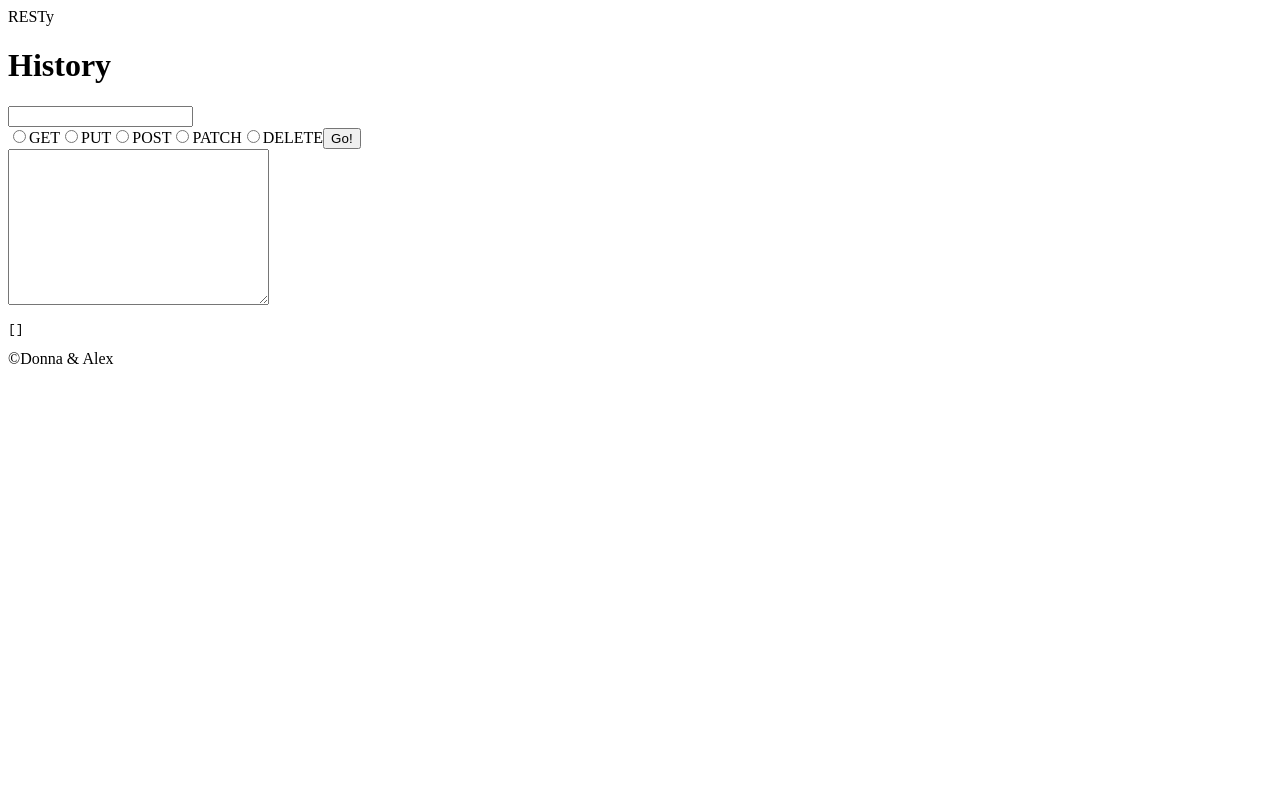
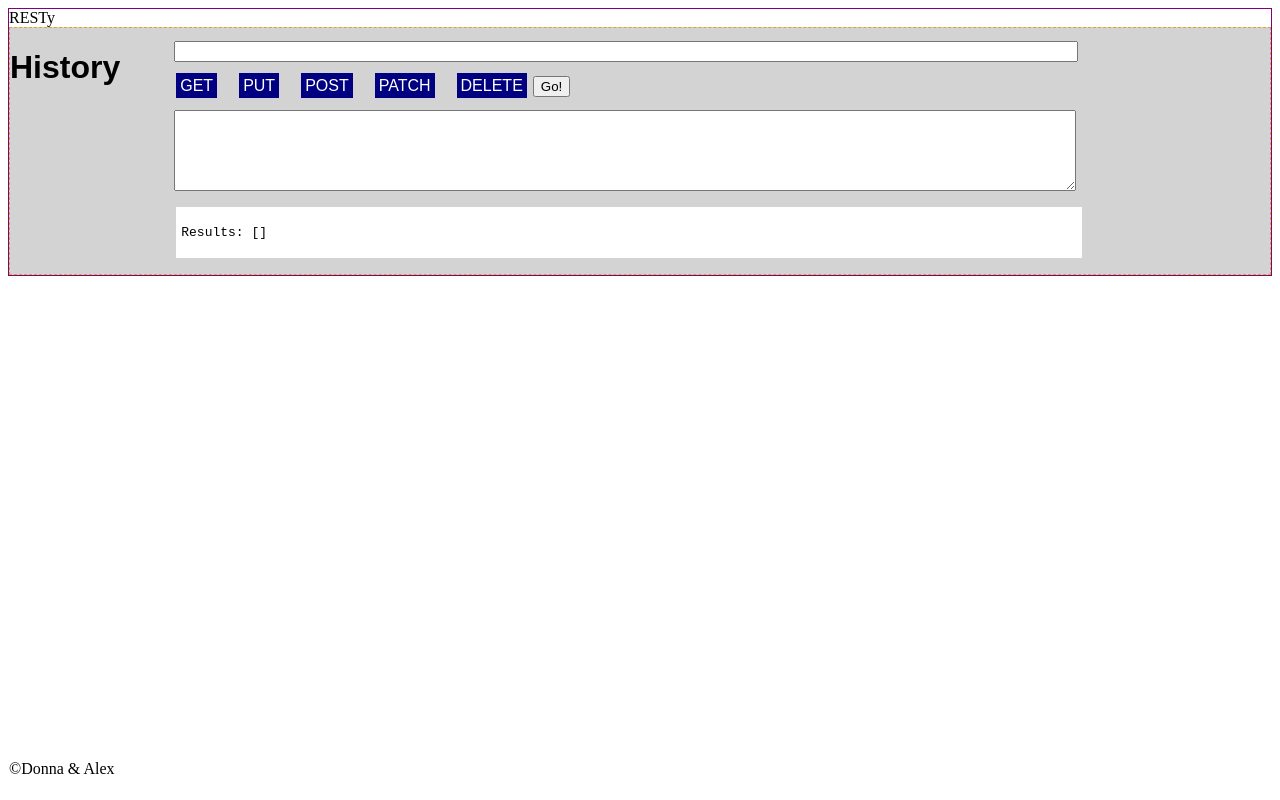
Before and after one commit to alexspencer-401-advanced-javascript/RESTy-react-lab, a React app: page / in a window 1280 px wide. Built offline with nearby package versions, Linux system fonts and the light colour scheme.

Commit message:
styling attempts

```diff
--- /dev/null
+++ b/src/components/Footer.css
@@ -0,0 +1,4 @@
+.Footer {
+  position: absolute;
+  top: 95%;
+}
--- a/src/components/Footer.js
+++ b/src/components/Footer.js
@@ -1,8 +1,9 @@
 import React from 'react';
+import styles from './Footer.css';
 
 const Footer = () => {
   return (
-    <footer>&copy;Donna & Alex</footer>
+    <footer className={styles.Footer}>&copy;Donna & Alex</footer>
   );
 };
 
--- /dev/null
+++ b/src/components/Form.css
@@ -0,0 +1,44 @@
+.Form {
+  font-family: Arial, Helvetica, sans-serif;
+  display: flex;
+  flex-direction: row;
+  flex-wrap: wrap;
+  background-color: lightgray;
+  input[type="radio" ] {
+    display: none;
+  }
+  label {
+    margin-right: 6px;
+    margin-left: 1em;
+    cursor: pointer;
+    background-color: navy;
+    padding: 4px;
+    color: white;
+  }
+  border: 1px dashed goldenrod;
+}
+
+.history {
+  width: 30vw;
+  margin: 1em;
+  display: flex;
+}
+
+
+.jsonContainer {
+  width: 70vw;
+  margin: 1em;
+  display: flex;
+}
+
+.results {
+  background-color: white;
+  width: 70vw;
+  margin: 1em;
+  padding: 5px;
+}
+
+.UrlInput {
+  width: 70vw;
+  margin: 1em;
+}
--- a/src/components/Form.js
+++ b/src/components/Form.js
@@ -2,6 +2,7 @@ import React, { Component } from 'react';
 import apiCall from '../services/api-call';
 import Results from './Results';
 import History from './History';
+import styles from './Form.css'
 
 export default class Form extends Component {
 
@@ -30,22 +31,33 @@ export default class Form extends Component {
   render() {
     return (
 
-      <div>
-        <History history={this.state.history} />
+      <div className={styles.Form}>
+        <History className={styles.history} history={this.state.history} />
         <form onSubmit={this.handleSubmit}>
-          <input type="text" name="url" value={this.state.url} onChange={this.handleChange} />
-          <div>
-            <input type="radio" name="method" value="GET" onChange={this.handleChange} />GET
-            <input type="radio" name="method" value="PUT" onChange={this.handleChange} />PUT
-            <input type="radio" name="method" value="POST" onChange={this.handleChange} />POST
-            <input type="radio" name="method" value="PATCH" onChange={this.handleChange} />PATCH
-            <input type="radio" name="method" value="DELETE" onChange={this.handleChange} />DELETE
+          <input className={styles.UrlInput} type="text" name="url" value={this.state.url} onChange={this.handleChange} />
+          <section>
+            <label>
+              <input type="radio" name="method" value="GET" onChange={this.handleChange} />GET
+            </label>
+            <label>
+              <input type="radio" name="method" value="PUT" onChange={this.handleChange} />PUT
+            </label>
+            <label>
+              <input type="radio" name="method" value="POST" onChange={this.handleChange} />POST
+            </label>
+            <label>
+              <input type="radio" name="method" value="PATCH" onChange={this.handleChange} />PATCH
+            </label>
+            <label>
+              <input type="radio" name="method" value="DELETE" onChange={this.handleChange} />DELETE
+            </label>
             <button>Go!</button>
+          </section>
+          <textarea className={styles.jsonContainer} name="jsonInput" value={this.state.jsonInput} onChange={this.handleChange} cols="30" rows="5"></textarea>
+          <div className={styles.results}>
+            <Results results={this.state.apiData} />
           </div>
-          <textarea name="jsonInput" value={this.state.jsonInput} onChange={this.handleChange} cols="30" rows="10"></textarea>
-          {/* <input type="text" value={this.state.textArea.value} onChange={this.handleChange} /> */}
         </form>
-        <Results results={this.state.apiData} />
       </div>
 
     );
--- a/src/components/Results.js
+++ b/src/components/Results.js
@@ -1,10 +1,11 @@
 import React from 'react';
 import PropTypes from 'prop-types';
+import styles from './Results.css';
 
 const Results = ({ results }) => {
   return (
-    <pre>
-      {JSON.stringify(results, null, 2)}
+    <pre className={styles.Results}>
+      Results: {JSON.stringify(results, null, 2)}
     </pre>
   );
 };
--- /dev/null
+++ b/src/components/containers/Resty.css
@@ -0,0 +1,6 @@
+.Resty {
+  display: flex;
+  flex-wrap: wrap;
+  flex-direction: column;
+  border: 1px solid purple;
+}
--- a/src/components/containers/Resty.js
+++ b/src/components/containers/Resty.js
@@ -2,15 +2,16 @@ import React from 'react';
 import Header from '../Header';
 import Footer from '../Footer';
 import Form from '../Form';
-import Results from '../Results';
+import styles from './Resty.css';
 
-export default function App() {
+export default function Resty() {
   return (
     <>
-      <Header />
-      <Form />
-      <Results />
-      <Footer />
+      <div className={styles.Resty}>
+        <Header />
+        <Form />
+        <Footer />
+      </div>
     </>
   );
 }
--- a/webpack.config.js
+++ b/webpack.config.js
@@ -30,7 +30,6 @@ module.exports = {
         use: [
           {
             loader: 'style-loader',
-            options: { sourceMap: true }
           },
           {
             loader: 'css-loader',
```
Also changed, not shown: src/components/Results.css (added), 1 other file (tests, documents, lock files or other folders).
